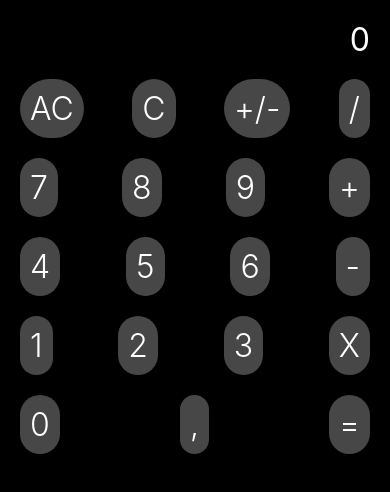
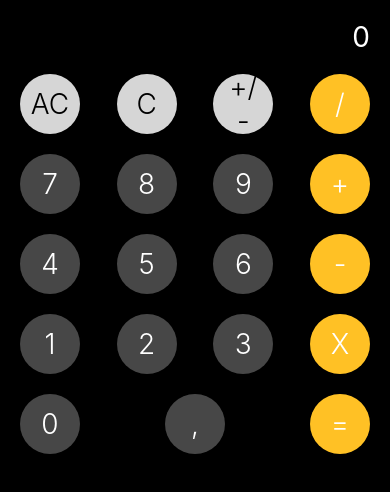
Before and after one commit to giordanoDaloisio/rn-calculator, a React Native app: screen / in a window 390 px wide. Shown: the top 492 px of the page. Built offline with nearby package versions, Linux system fonts and the light colour scheme.

Commit message:
start style

```diff
--- a/src/components/CalculatorButton.tsx
+++ b/src/components/CalculatorButton.tsx
@@ -11,15 +11,15 @@ export enum ButtonType {
 type ButtonProps = {
   value: string;
   onClick: () => void;
-  type?: ButtonType;
+  type: ButtonType;
 };
 
 const CalculatorButton: React.FC<ButtonProps> = ({ value, onClick, type }) => {
   return (
     <TouchableOpacity
       onPress={onClick}
-      style={[styles.buttonStyle, styles.number]}>
-      <Text style={[styles.buttonText, styles.numberFont]}>{value}</Text>
+      style={[styles.buttonStyle, styles[type]]}>
+      <Text style={[styles.buttonText, styles[type + 'Font']]}>{value}</Text>
     </TouchableOpacity>
   );
 };
@@ -29,7 +29,10 @@ const styles = StyleSheet.create({
     padding: 10,
     margin: MARGIN,
     alignContent: 'center',
+    justifyContent: 'center',
     borderRadius: 100,
+    width: 60,
+    height: 60,
   },
   buttonText: {
     fontSize: FONTSIZE,
@@ -43,6 +46,18 @@ const styles = StyleSheet.create({
   numberFont: {
     color: 'white',
   },
+  operation: {
+    backgroundColor: '#FFC125',
+  },
+  operationFont: {
+    color: 'white',
+  },
+  other: {
+    backgroundColor: '#D6D6D6',
+  },
+  otherFont: {
+    color: 'black',
+  },
 });
 
 export default CalculatorButton;
--- a/src/features/CalculatorView.tsx
+++ b/src/features/CalculatorView.tsx
@@ -1,6 +1,6 @@
 import React from 'react';
 import { StyleSheet, View } from 'react-native';
-import CalculatorButton from '../components/CalculatorButton';
+import CalculatorButton, { ButtonType } from '../components/CalculatorButton';
 import CalculatorTextView from '../components/CalculatorTextView';
 import { Operator } from '../model/operator';
 
@@ -35,6 +35,7 @@ const CalculatorView: React.FC<Props> = ({
             handleNumber(index);
           }}
           key={index}
+          type={ButtonType.NUMBER}
         />,
       );
     }
@@ -45,14 +46,27 @@ const CalculatorView: React.FC<Props> = ({
     <>
       <CalculatorTextView displayNum={displayNum} />
       <View style={styles.row}>
-        <CalculatorButton value="AC" onClick={cancelAllHandler} />
-        <CalculatorButton value="C" onClick={cancelHandler} />
-        <CalculatorButton value="+/-" onClick={changeSignHandler} />
+        <CalculatorButton
+          value="AC"
+          onClick={cancelAllHandler}
+          type={ButtonType.OTHER}
+        />
+        <CalculatorButton
+          value="C"
+          onClick={cancelHandler}
+          type={ButtonType.OTHER}
+        />
+        <CalculatorButton
+          value="+/-"
+          onClick={changeSignHandler}
+          type={ButtonType.OTHER}
+        />
         <CalculatorButton
           value="/"
           onClick={() => {
             handleOperator(Operator.DIVIDE);
           }}
+          type={ButtonType.OPERATION}
         />
       </View>
       <View style={styles.row}>
@@ -62,6 +76,7 @@ const CalculatorView: React.FC<Props> = ({
           onClick={() => {
             handleOperator(Operator.PLUS);
           }}
+          type={ButtonType.OPERATION}
         />
       </View>
       <View style={styles.row}>
@@ -71,6 +86,7 @@ const CalculatorView: React.FC<Props> = ({
           onClick={() => {
             handleOperator(Operator.MINUS);
           }}
+          type={ButtonType.OPERATION}
         />
       </View>
       <View style={styles.row}>
@@ -80,12 +96,21 @@ const CalculatorView: React.FC<Props> = ({
           onClick={() => {
             handleOperator(Operator.FOR);
           }}
+          type={ButtonType.OPERATION}
         />
       </View>
       <View style={styles.row}>
         {createButtonRange(0, 0)}
-        <CalculatorButton value="," onClick={handleComma} />
-        <CalculatorButton value="=" onClick={handleEqual} />
+        <CalculatorButton
+          value=","
+          onClick={handleComma}
+          type={ButtonType.NUMBER}
+        />
+        <CalculatorButton
+          value="="
+          onClick={handleEqual}
+          type={ButtonType.OPERATION}
+        />
       </View>
     </>
   );
--- a/src/theme/index.js
+++ b/src/theme/index.js
@@ -1,4 +1,4 @@
-export const FONTSIZE = 32;
+export const FONTSIZE = 28;
 export const MARGIN = 10;
 export const BACKGROUND_COLOR = 'rgb(0,0,0)';
 export const FONT_COLOR = 'rgb(255,255,255)';
```
